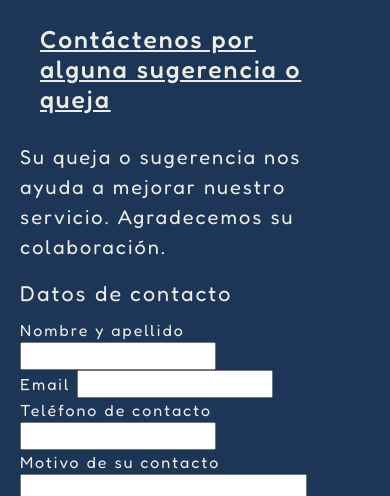
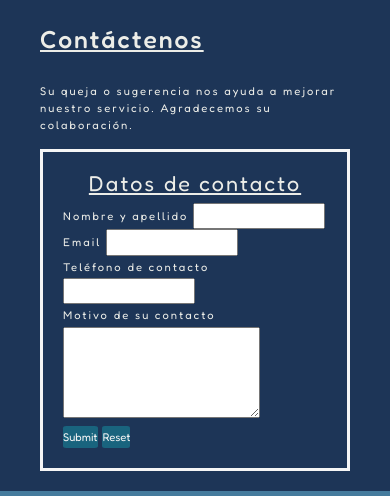
Before and after one commit to nahueldesoza/proyecto-coldplay, a website: page pages/contacto.html in a window 390 px wide. Shown: the part 193-689 px from the top of the page. Drawn offline with nearby package versions, Linux system fonts and the light colour scheme.

Commit message:
modificaciones en visualizaciones mobile y tablet

```diff
--- a/css/style.css
+++ b/css/style.css
@@ -26,7 +26,7 @@ header nav ul li a:hover{
     font-weight: bolder;
     font-size: 20px;
     padding: 20px;
-    letter-spacing: 1px;
+    letter-spacing: 2px;
     display: flex;
     justify-content: center;
 }
@@ -143,21 +143,42 @@ h2{
 #galeria{
     display: flex;
     flex-direction: column;
-    align-items: center;
-
+    justify-items: center;
 }
 #galeria-fotos{
     display: flex;
     flex-wrap: wrap;
+    justify-content: center;
 }
 #galeria-fotos img{
     width: 30%;
     padding: 20px;
     object-fit: cover;
 }
+#form{
+    padding: 0 20px;
+}
 #form p{
     font-size: 20px;
-    margin-bottom: 15px;
+}
+#form fieldset{
+    padding: 20px;
+    border: whitesmoke solid;
+    line-height: 2.5em;
+}
+#form fieldset legend{
+    text-decoration: underline;
+}
+.button input{
+    background-color: #19647E;
+    color: whitesmoke;
+    border: none;
+    border-radius: 10%;
+    transition: 0.3s;
+}
+.button input:hover{
+    background-color: #09a8dd;
+    transition: 0.5s;
 }
 /* mq MOBILE INDEX*/
 @media screen and (max-width: 600px){
@@ -197,6 +218,30 @@ h2{
     }
     .banda{
         flex-direction: column;
+    }
+    /* mq MOBILE GALERIA*/
+    #galeria-fotos{
+        display: flex;
+        flex-direction: column;
+        gap: 10px;
+    }
+    #galeria-fotos img{
+        padding: 0px;
+        width: 100%;
+        height: 100%;
+    }
+    /* mq MOBILE DISCOGRAFIA*/
+    #contact #form{
+        font-size: 0.7em;
+    }
+    #contact p{
+        font-size: 1em;
+    }
+    #form fieldset{
+        line-height: 2em;
+    }
+    #form legend{
+        text-align: center;
     }
 }
 
@@ -239,4 +284,9 @@ h2{
     .tour table tr td{
         font-size: 0.7em;
     }
+    /* mq para VISTA TABLET GALERIA*/
+    #galeria-fotos img{
+        padding: 10px;
+    }
+
 }
--- a/pages/contacto.html
+++ b/pages/contacto.html
@@ -29,7 +29,7 @@
 
     <main id="contact">
         <h1 class="titulo">Contacto</h1>
-        <h2>Contáctenos por alguna sugerencia o queja</h2>
+        <h2>Contáctenos</h2>
         <section id="form">
             <p>Su queja o sugerencia nos ayuda a mejorar nuestro servicio. Agradecemos su colaboración.</p>
             <form action="">
@@ -51,9 +51,9 @@
                         <label for="motivo">Motivo de su contacto</label>
                         <textarea name="" id="motivo" rows="4" cols="30"></textarea>
                     </div>
-                    <div>
+                    <div class="button">
                         <input type="submit">
-                        <input type="reset" name="" id="">
+                        <input type="reset" name="" id="reset">
                     </div>
                 </fieldset>
             </form>
```
Also changed, not shown: pages/discografia.html (+3 -3 lines).
